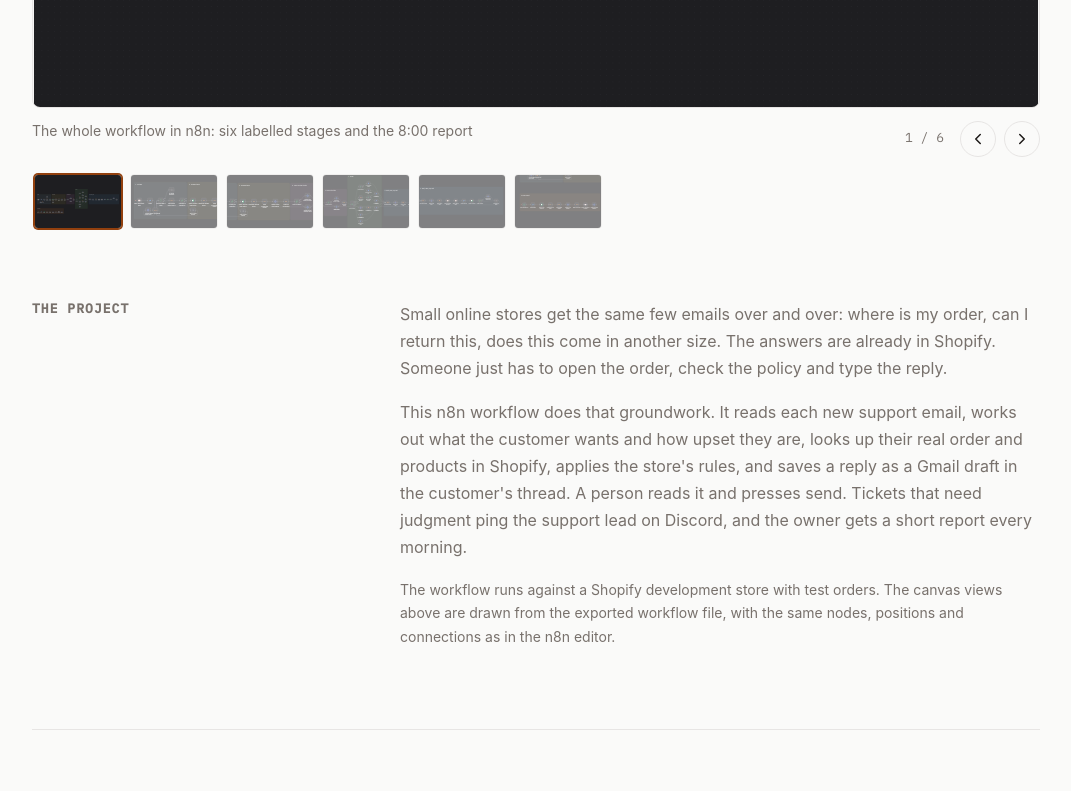
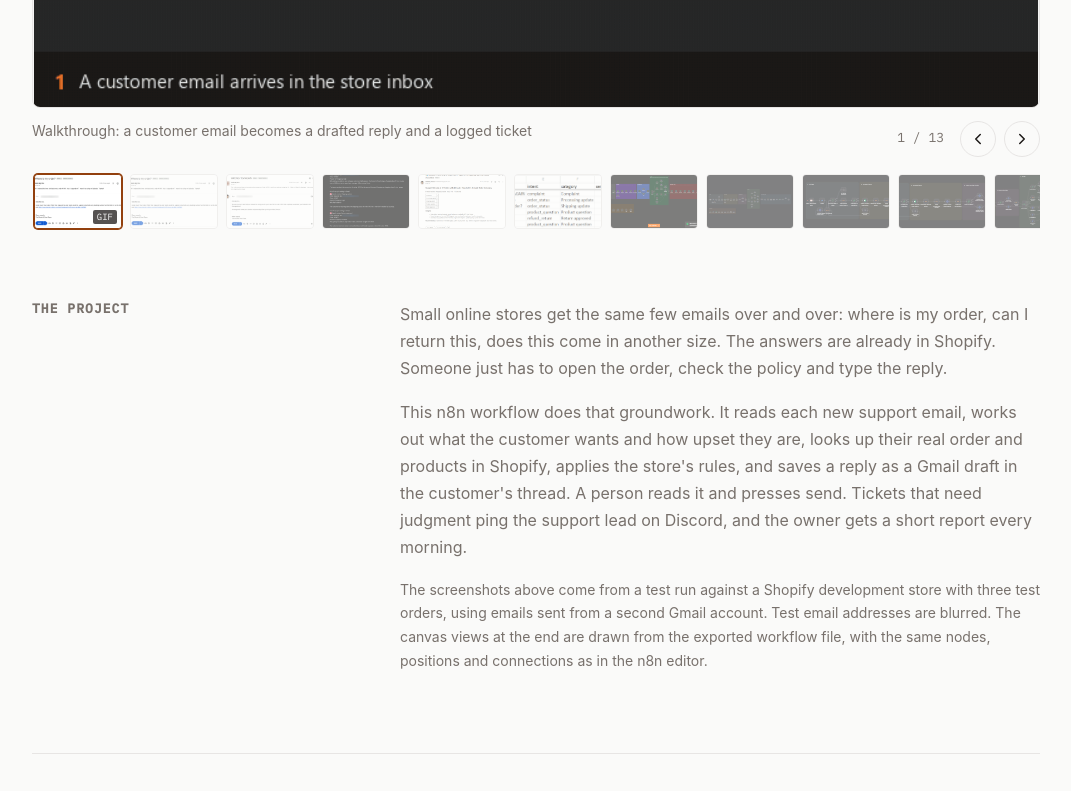
Before and after one commit to aeronjay/portfolio, a website built with Vite: page portfolio/work/shopify-support-desk/index.html in a window 1280 px wide. Shown: the part 860-1651 px from the top of the page, without its empty margins (104-1175 px from the left). Built offline with nearby package versions, Linux system fonts and the light colour scheme.

Commit message:
edit: add more info n8n proj

```diff
--- a/portfolio/work/shopify-support-desk/index.html
+++ b/portfolio/work/shopify-support-desk/index.html
@@ -46,8 +46,29 @@
 
         <section class="gallery" data-gallery aria-roledescription="carousel" aria-label="AI Support Desk workflow in n8n">
           <div class="gallery__viewport">
-            <figure class="gallery__slide" data-caption="The whole workflow in n8n: six labelled stages and the 8:00 report">
-              <img src="/projects/shopify-support-desk/canvas-overview.svg" alt="The full n8n canvas: six labelled sections from intake to delivery, with the daily report workflow underneath.">
+            <figure class="gallery__slide" data-caption="Walkthrough: a customer email becomes a drafted reply and a logged ticket">
+              <img src="/projects/shopify-support-desk/demo.gif" alt="Animated walkthrough: a sizing question arrives in Gmail, the n8n workflow runs through every stage, the reply appears as a Gmail draft in the same thread labelled AI Drafted, and the ticket shows up as a new row in Google Sheets.">
+            </figure>
+            <figure class="gallery__slide" data-caption="Order status: the draft quotes the real carrier, tracking number and link from Shopify" hidden>
+              <img src="/projects/shopify-support-desk/email-and-draft.png" loading="lazy" alt="Gmail thread: the customer asks whether order #1001 has shipped, and the drafted reply below gives the DHL Express tracking number and tracking link from the Shopify order.">
+            </figure>
+            <figure class="gallery__slide" data-caption="Complaint: labelled Needs Human, with a calm draft that promises no refund" hidden>
+              <img src="/projects/shopify-support-desk/needs-human.png" loading="lazy" alt="Gmail thread labelled Needs Human: an angry customer received the wrong size on order #1002, and the draft apologises and says a manager will follow up within 24 hours.">
+            </figure>
+            <figure class="gallery__slide" data-caption="Discord: flagged tickets reach the support lead with the reasons" hidden>
+              <img src="/projects/shopify-support-desk/discord-alert.png" loading="lazy" alt="Discord alerts from the Support Desk bot for a complaint, an urgent shipping question and a high-value return, each listing the order, mood, urgency and why it needs review, followed by the daily summary.">
+            </figure>
+            <figure class="gallery__slide" data-caption="Morning report: counts by category, flagged tickets and Gemini's insights" hidden>
+              <img src="/projects/shopify-support-desk/morning-report.png" loading="lazy" alt="HTML report email: 5 emails handled, 3 flagged for review, a table of tickets by category, three insights and one recommendation.">
+            </figure>
+            <figure class="gallery__slide" data-caption="Every ticket logged to Google Sheets: intent, category, sentiment, urgency, order" hidden>
+              <img src="/projects/shopify-support-desk/tickets-sheet.png" loading="lazy" alt="The Tickets sheet with six test tickets, showing subject, intent, category, sentiment, urgency and order number for each.">
+            </figure>
+            <figure class="gallery__slide" data-caption="The test run in n8n: the path each email took, start to finish" hidden>
+              <img src="/projects/shopify-support-desk/n8n-run.png" loading="lazy" alt="The n8n editor after a successful run, with the executed path highlighted through intake, classification, Shopify lookup, the product-question branch and the draft and log stage.">
+            </figure>
+            <figure class="gallery__slide" data-caption="The whole workflow in n8n: six labelled stages and the 8:00 report" hidden>
+              <img src="/projects/shopify-support-desk/canvas-overview.svg" loading="lazy" alt="The full n8n canvas: six labelled sections from intake to delivery, with the daily report workflow underneath.">
             </figure>
             <figure class="gallery__slide" data-caption="1 · Intake: poll Gmail, get a Shopify token, loop through emails, skip automated mail" hidden>
               <img src="/projects/shopify-support-desk/canvas-intake.svg" loading="lazy" alt="Intake section: Gmail trigger, Config, Shopify access token, a loop over emails, email cleaning and an automated-or-newsletter check.">
@@ -67,9 +88,9 @@
           </div>
 
           <div class="gallery__bar">
-            <p class="gallery__caption" aria-live="polite">The whole workflow in n8n: six labelled stages and the 8:00 report</p>
+            <p class="gallery__caption" aria-live="polite">Walkthrough: a customer email becomes a drafted reply and a logged ticket</p>
             <div class="gallery__controls">
-              <span class="gallery__count">1 / 6</span>
+              <span class="gallery__count">1 / 13</span>
               <button type="button" class="gallery__arrow" data-gallery-prev aria-label="Previous screen">
                 <svg viewBox="0 0 24 24" width="18" height="18" aria-hidden="true"><path d="M15 18l-6-6 6-6" fill="none" stroke="currentColor" stroke-width="2" stroke-linecap="round" stroke-linejoin="round"/></svg>
               </button>
@@ -80,12 +101,22 @@
           </div>
 
           <div class="gallery__thumbs">
-            <button type="button" class="gallery__thumb" aria-label="Show whole workflow" aria-current="true"><img src="/projects/shopify-support-desk/canvas-overview.svg" loading="lazy" alt=""></button>
+            <button type="button" class="gallery__thumb" aria-label="Show walkthrough" aria-current="true">
+              <img src="/projects/shopify-support-desk/email-and-draft.png" loading="lazy" alt="">
+              <span class="gallery__thumb-badge" aria-hidden="true">GIF</span>
+            </button>
+            <button type="button" class="gallery__thumb" aria-label="Show order status draft"><img src="/projects/shopify-support-desk/email-and-draft.png" loading="lazy" alt=""></button>
+            <button type="button" class="gallery__thumb" aria-label="Show complaint draft"><img src="/projects/shopify-support-desk/needs-human.png" loading="lazy" alt=""></button>
+            <button type="button" class="gallery__thumb" aria-label="Show Discord alerts"><img src="/projects/shopify-support-desk/discord-alert.png" loading="lazy" alt=""></button>
+            <button type="button" class="gallery__thumb" aria-label="Show morning report"><img src="/projects/shopify-support-desk/morning-report.png" loading="lazy" alt=""></button>
+            <button type="button" class="gallery__thumb" aria-label="Show ticket log"><img src="/projects/shopify-support-desk/tickets-sheet.png" loading="lazy" alt=""></button>
+            <button type="button" class="gallery__thumb" aria-label="Show test run in n8n"><img src="/projects/shopify-support-desk/n8n-run.png" loading="lazy" alt=""></button>
+            <button type="button" class="gallery__thumb" aria-label="Show whole workflow"><img src="/projects/shopify-support-desk/canvas-overview.svg" loading="lazy" alt=""></button>
             <button type="button" class="gallery__thumb" aria-label="Show intake"><img src="/projects/shopify-support-desk/canvas-intake.svg" loading="lazy" alt=""></button>
             <button type="button" class="gallery__thumb" aria-label="Show understand and look up"><img src="/projects/shopify-support-desk/canvas-understand.svg" loading="lazy" alt=""></button>
             <button type="button" class="gallery__thumb" aria-label="Show decide"><img src="/projects/shopify-support-desk/canvas-decide.svg" loading="lazy" alt=""></button>
             <button type="button" class="gallery__thumb" aria-label="Show draft and deliver"><img src="/projects/shopify-support-desk/canvas-draft.svg" loading="lazy" alt=""></button>
-            <button type="button" class="gallery__thumb" aria-label="Show morning report"><img src="/projects/shopify-support-desk/canvas-report.svg" loading="lazy" alt=""></button>
+            <button type="button" class="gallery__thumb" aria-label="Show report stage"><img src="/projects/shopify-support-desk/canvas-report.svg" loading="lazy" alt=""></button>
           </div>
         </section>
       </header>
@@ -99,7 +130,7 @@
           <div class="project-section__body text-muted">
             <p>Small online stores get the same few emails over and over: where is my order, can I return this, does this come in another size. The answers are already in Shopify. Someone just has to open the order, check the policy and type the reply.</p>
             <p>This n8n workflow does that groundwork. It reads each new support email, works out what the customer wants and how upset they are, looks up their real order and products in Shopify, applies the store's rules, and saves a reply as a Gmail draft in the customer's thread. A person reads it and presses send. Tickets that need judgment ping the support lead on Discord, and the owner gets a short report every morning.</p>
-            <p class="text-muted" style="font-size: var(--text-sm);">The workflow runs against a Shopify development store with test orders. The canvas views above are drawn from the exported workflow file, with the same nodes, positions and connections as in the n8n editor.</p>
+            <p class="text-muted" style="font-size: var(--text-sm);">The screenshots above come from a test run against a Shopify development store with three test orders, using emails sent from a second Gmail account. Test email addresses are blurred. The canvas views at the end are drawn from the exported workflow file, with the same nodes, positions and connections as in the n8n editor.</p>
           </div>
         </section>
 
@@ -157,7 +188,8 @@
             <p class="text-muted">Drafts-only means a person still presses send on every email, so the store saves the lookup and writing time but not the review. I chose that on purpose: it's the safe default until the drafts have a track record. Separately, the first version sent alerts through Telegram, but the Telegram API was unreachable from my network, so I moved alerts to Discord webhooks. That also removed a bot token from the setup.</p>
 
             <h3>The Result</h3>
-            <p class="text-muted">The workflow is built end to end and documented, with the Gmail and Google Sheets connections tested against my own account. Next is a full run on a Shopify development store with a set of test emails covering each intent. Screenshots of that run will join the workflow views above.</p>
+            <p class="text-muted">I ran it end to end on a Shopify development store with six test emails, one per scenario. Each one landed where the rules said it should. The shipping question got a draft with the real DHL tracking link. The sizing question was answered from the product description. The angry complaint and the $180 return were labelled Needs Human and posted to Discord. The out-of-office auto-reply was skipped. The morning report counted 5 emails handled and 3 flagged.</p>
+            <p class="text-muted">The test runs also turned up four bugs, and I fixed each one in the workflow. Product search returned nothing for plurals ("linen shirts" didn't match "Linen Shirt"), so keywords are now stemmed into prefix searches. A product without a store URL put the word "null" in a reply, so empty links are dropped and the quality check now catches "null". Gemini added its own sign-off on top of the store signature. And the repeat-contact rule flagged any second email from the same customer, so now it only counts a ticket about the same order or the same conversation.</p>
           </div>
         </section>
 
```
Also changed, not shown: portfolio/public/projects/shopify-support-desk/demo.gif (added), portfolio/public/projects/shopify-support-desk/discord-alert.png (added), portfolio/public/projects/shopify-support-desk/email-and-draft.png (added), portfolio/public/projects/shopify-support-desk/morning-report.png (added), portfolio/public/projects/shopify-support-desk/n8n-run.png (added), portfolio/public/projects/shopify-support-desk/needs-human.png (added), portfolio/public/projects/shopify-support-desk/tickets-sheet.png (added).
